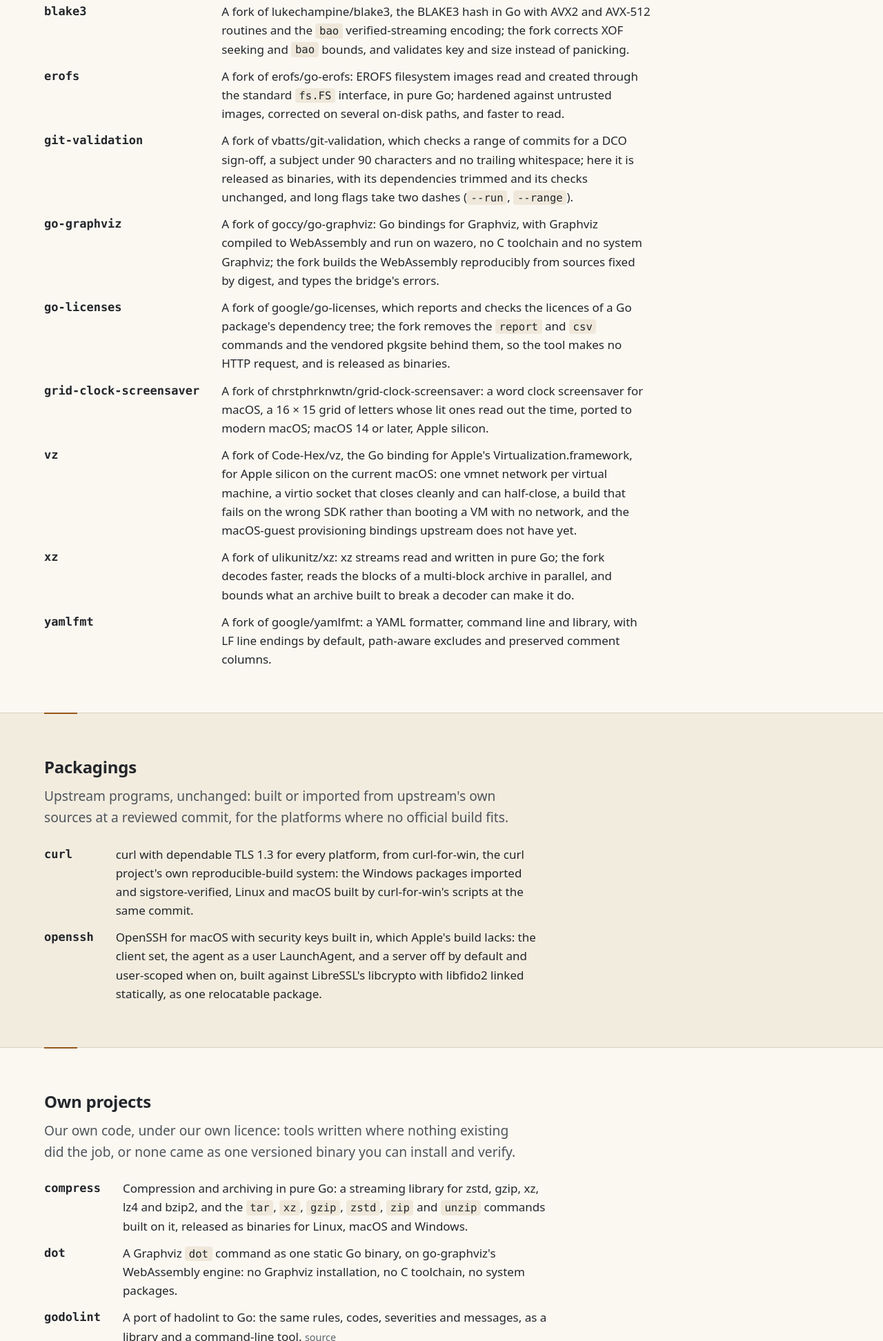
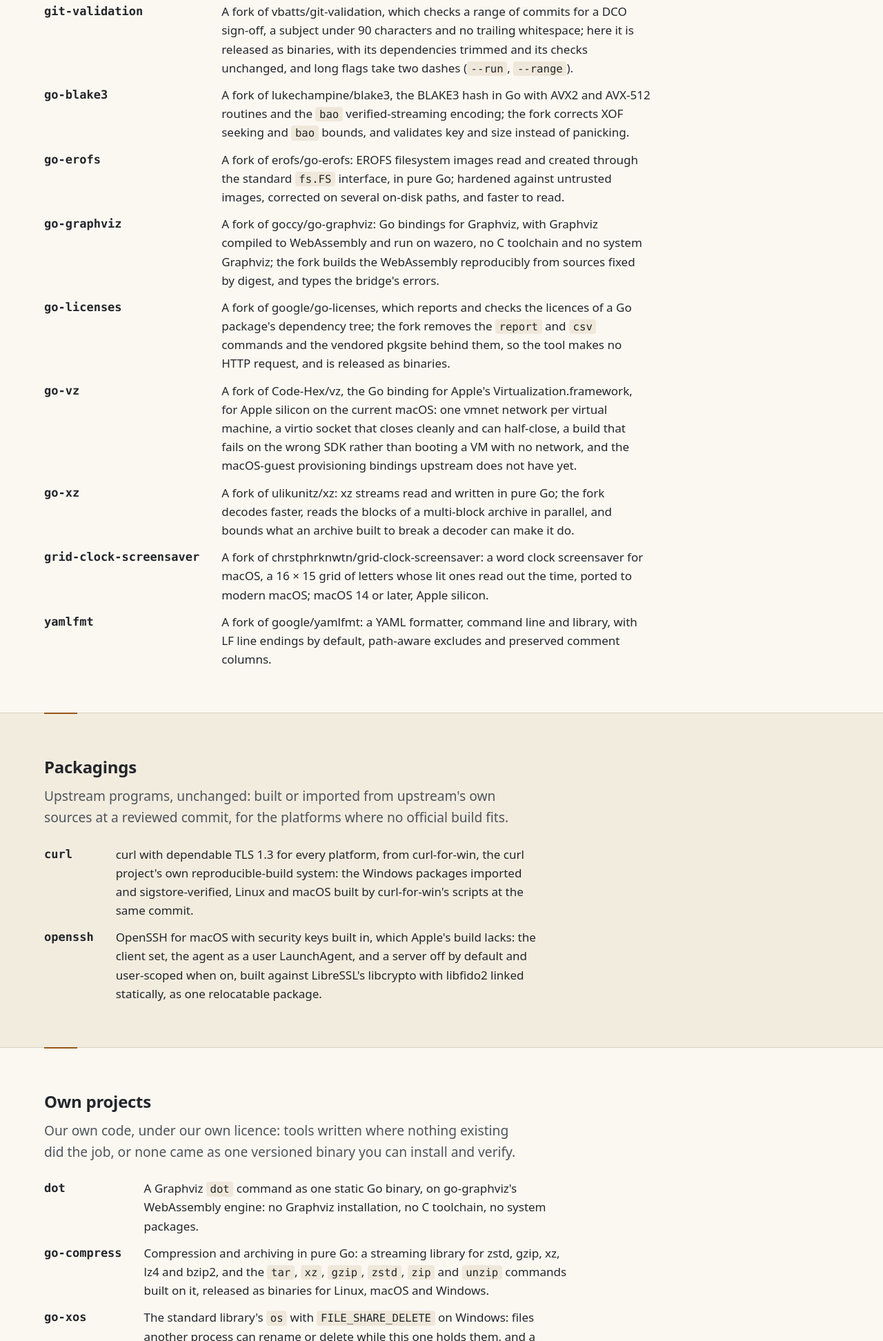
Before and after one commit to forkcloser/website, a plain HTML site: page site/index.html in a window 1280 px wide. Shown: the part 856-2800 px from the top of the page at 69% size. Drawn offline with Linux system fonts and the light colour scheme.

Commit message:
The page names six repositories as they are named now, with go- before the name
blake3, compress, erofs, vz, xos and xz were renamed go-blake3,
go-compress, go-erofs, go-vz, go-xos and go-xz. The page linked and
named them as they were; pull request and repository links redirect,
issue pages under the old names answer 404, and the `repos` lane would
fail at the next refresh of the snapshot, which holds the page to the
organisation's repository names.

The six entries of site/index.html and of docs/copy.md carry the new
name and link, each list kept in the order of its names, and the
snapshot (data/repos.json) has the six as GitHub gives them now. The
rest of the snapshot is as it was: a whole refresh also brings five
repositories the page has never listed, which is
https://github.com/forkcloser/website/issues/57

Co-Authored-By: Claude Fable 5.2 <noreply@anthropic.com>
Signed-off-by: closer-claudio <claudio@farcloser.world>

```diff
--- a/site/index.html
+++ b/site/index.html
@@ -55,22 +55,22 @@
     <h2>Forks</h2>
     <p class="intro">Upstream's code with fixes and features of ours. Each repository's UPSTREAM.md says where it forked, what it has taken from upstream since, and what it has that upstream does not, change by change.</p>
     <dl class="projects">
-      <dt data-repo="blake3"><a href="https://github.com/forkcloser/blake3">blake3</a></dt>
-      <dd>A fork of lukechampine/blake3, the BLAKE3 hash in Go with AVX2 and AVX-512 routines and the <code>bao</code> verified-streaming encoding; the fork corrects XOF seeking and <code>bao</code> bounds, and validates key and size instead of panicking.</dd>
-      <dt data-repo="erofs"><a href="https://github.com/forkcloser/erofs">erofs</a></dt>
-      <dd>A fork of erofs/go-erofs: EROFS filesystem images read and created through the standard <code>fs.FS</code> interface, in pure Go; hardened against untrusted images, corrected on several on-disk paths, and faster to read.</dd>
       <dt data-repo="git-validation"><a href="https://github.com/forkcloser/git-validation">git-validation</a></dt>
       <dd>A fork of vbatts/git-validation, which checks a range of commits for a DCO sign-off, a subject under 90 characters and no trailing whitespace; here it is released as binaries, with its dependencies trimmed and its checks unchanged, and long flags take two dashes (<code>--run</code>, <code>--range</code>).</dd>
+      <dt data-repo="go-blake3"><a href="https://github.com/forkcloser/go-blake3">go-blake3</a></dt>
+      <dd>A fork of lukechampine/blake3, the BLAKE3 hash in Go with AVX2 and AVX-512 routines and the <code>bao</code> verified-streaming encoding; the fork corrects XOF seeking and <code>bao</code> bounds, and validates key and size instead of panicking.</dd>
+      <dt data-repo="go-erofs"><a href="https://github.com/forkcloser/go-erofs">go-erofs</a></dt>
+      <dd>A fork of erofs/go-erofs: EROFS filesystem images read and created through the standard <code>fs.FS</code> interface, in pure Go; hardened against untrusted images, corrected on several on-disk paths, and faster to read.</dd>
       <dt data-repo="go-graphviz"><a href="https://github.com/forkcloser/go-graphviz">go-graphviz</a></dt>
       <dd>A fork of goccy/go-graphviz: Go bindings for Graphviz, with Graphviz compiled to WebAssembly and run on wazero, no C toolchain and no system Graphviz; the fork builds the WebAssembly reproducibly from sources fixed by digest, and types the bridge's errors.</dd>
       <dt data-repo="go-licenses"><a href="https://github.com/forkcloser/go-licenses">go-licenses</a></dt>
       <dd>A fork of google/go-licenses, which reports and checks the licences of a Go package's dependency tree; the fork removes the <code>report</code> and <code>csv</code> commands and the vendored pkgsite behind them, so the tool makes no HTTP request, and is released as binaries.</dd>
+      <dt data-repo="go-vz"><a href="https://github.com/forkcloser/go-vz">go-vz</a></dt>
+      <dd>A fork of Code-Hex/vz, the Go binding for Apple's Virtualization.framework, for Apple silicon on the current macOS: one vmnet network per virtual machine, a virtio socket that closes cleanly and can half-close, a build that fails on the wrong SDK rather than booting a VM with no network, and the macOS-guest provisioning bindings upstream does not have yet.</dd>
+      <dt data-repo="go-xz"><a href="https://github.com/forkcloser/go-xz">go-xz</a></dt>
+      <dd>A fork of ulikunitz/xz: xz streams read and written in pure Go; the fork decodes faster, reads the blocks of a multi-block archive in parallel, and bounds what an archive built to break a decoder can make it do.</dd>
       <dt data-repo="grid-clock-screensaver"><a href="https://github.com/forkcloser/grid-clock-screensaver">grid-clock-screensaver</a></dt>
       <dd>A fork of chrstphrknwtn/grid-clock-screensaver: a word clock screensaver for macOS, a 16 × 15 grid of letters whose lit ones read out the time, ported to modern macOS; macOS 14 or later, Apple silicon.</dd>
-      <dt data-repo="vz"><a href="https://github.com/forkcloser/vz">vz</a></dt>
-      <dd>A fork of Code-Hex/vz, the Go binding for Apple's Virtualization.framework, for Apple silicon on the current macOS: one vmnet network per virtual machine, a virtio socket that closes cleanly and can half-close, a build that fails on the wrong SDK rather than booting a VM with no network, and the macOS-guest provisioning bindings upstream does not have yet.</dd>
-      <dt data-repo="xz"><a href="https://github.com/forkcloser/xz">xz</a></dt>
-      <dd>A fork of ulikunitz/xz: xz streams read and written in pure Go; the fork decodes faster, reads the blocks of a multi-block archive in parallel, and bounds what an archive built to break a decoder can make it do.</dd>
       <dt data-repo="yamlfmt"><a href="https://github.com/forkcloser/yamlfmt">yamlfmt</a></dt>
       <dd>A fork of google/yamlfmt: a YAML formatter, command line and library, with LF line endings by default, path-aware excludes and preserved comment columns.</dd>
     </dl>
@@ -95,18 +95,18 @@
     <h2>Own projects</h2>
     <p class="intro">Our own code, under our own licence: tools written where nothing existing did the job, or none came as one versioned binary you can install and verify.</p>
     <dl class="projects">
-      <dt data-repo="compress"><a href="https://github.com/forkcloser/compress">compress</a></dt>
-      <dd>Compression and archiving in pure Go: a streaming library for zstd, gzip, xz, lz4 and bzip2, and the <code>tar</code>, <code>xz</code>, <code>gzip</code>, <code>zstd</code>, <code>zip</code> and <code>unzip</code> commands built on it, released as binaries for Linux, macOS and Windows.</dd>
       <dt data-repo="dot"><a href="https://github.com/forkcloser/dot">dot</a></dt>
       <dd>A Graphviz <code>dot</code> command as one static Go binary, on go-graphviz's WebAssembly engine: no Graphviz installation, no C toolchain, no system packages.</dd>
+      <dt data-repo="go-compress"><a href="https://github.com/forkcloser/go-compress">go-compress</a></dt>
+      <dd>Compression and archiving in pure Go: a streaming library for zstd, gzip, xz, lz4 and bzip2, and the <code>tar</code>, <code>xz</code>, <code>gzip</code>, <code>zstd</code>, <code>zip</code> and <code>unzip</code> commands built on it, released as binaries for Linux, macOS and Windows.</dd>
+      <dt data-repo="go-xos"><a href="https://github.com/forkcloser/go-xos">go-xos</a></dt>
+      <dd>The standard library's <code>os</code> with <code>FILE_SHARE_DELETE</code> on Windows: files another process can rename or delete while this one holds them, and a rename that replaces a file readers hold open; call for call the same otherwise.</dd>
       <dt data-repo="godolint"><a href="https://godolint.forkcloser.org/">godolint</a></dt>
       <dd>A port of hadolint to Go: the same rules, codes, severities and messages, as a library and a command-line tool. <a class="where" href="https://github.com/forkcloser/godolint">source</a></dd>
       <dt data-repo="hermetic"><a href="https://github.com/forkcloser/hermetic">hermetic</a></dt>
       <dd>The aqua tool manager as one self-contained binary, with an install root, a project directory and a <code>bin</code> of its own, so the tool versions a project fixes never depend on whatever aqua the shell has.</dd>
       <dt data-repo="taciturn"><a href="https://taciturn.forkcloser.org/">taciturn</a></dt>
       <dd>An ssh-agent for keys in the Mac's Secure Enclave, with a per-key policy and an audit log, for unattended sessions. <a class="where" href="https://github.com/forkcloser/taciturn">source</a></dd>
-      <dt data-repo="xos"><a href="https://github.com/forkcloser/xos">xos</a></dt>
-      <dd>The standard library's <code>os</code> with <code>FILE_SHARE_DELETE</code> on Windows: files another process can rename or delete while this one holds them, and a rename that replaces a file readers hold open; call for call the same otherwise.</dd>
     </dl>
   </div>
 </section>
```
Also changed, not shown: data/repos.json (+1 -1 lines), 1 other file.
